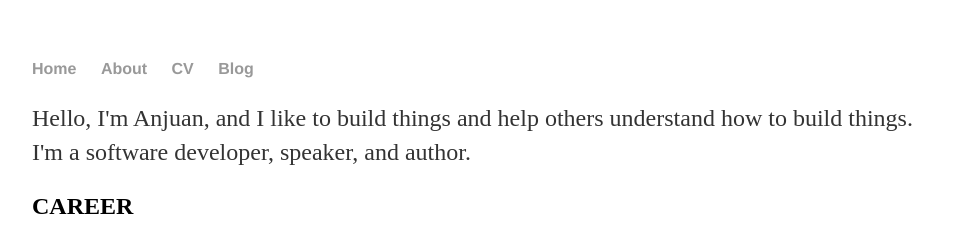
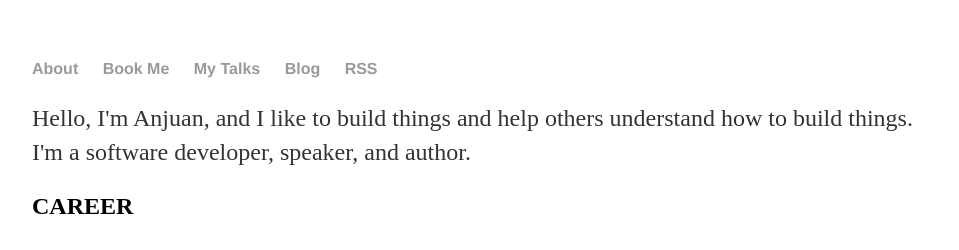
Before and after one commit to CharlyB123/old.anjuan.github.io, a Jekyll site: the page built from index.html, in a window 1280 px wide. Shown: the top 250 px of the page, without its empty margins (160-1119 px from the left). Built offline with Jekyll 4.4.1, drawn with Linux system fonts in a browser that asks for light colours.

Commit message:
Update default.html
Changed the "Home" link in the header to "About". Created "Book Me" and "My Talks" links. Added link to the RSS feed.

```diff
--- a/_layouts/default.html
+++ b/_layouts/default.html
@@ -8,10 +8,11 @@
 		<body>
 			<nav>
 	    		<ul>
-	        		<li><a href="/">Home</a></li>
-		        	<li><a href="/about">About</a></li>
-	        		<li><a href="/cv">CV</a></li>
+	        		<li><a href="/">About</a></li>
+		        	<li><a href="/about">Book Me</a></li>
+	        		<li><a href="/talks">My Talks</a></li>
 	        		<li><a href="/blog">Blog</a></li>
+				<li><a href="http://username.github.io/blog/atom.xml">RSS</a><li>
 	    		</ul>
 			</nav>
 			<div class="container">
```
